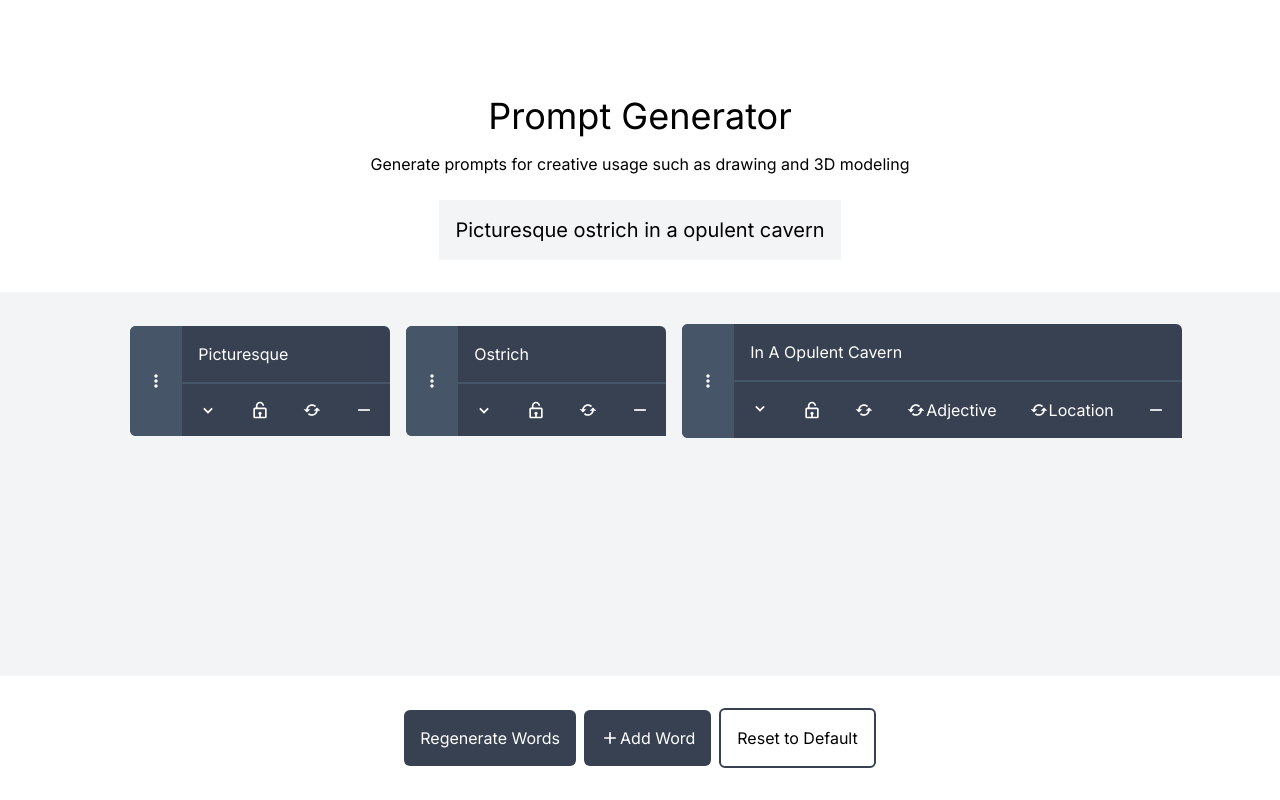
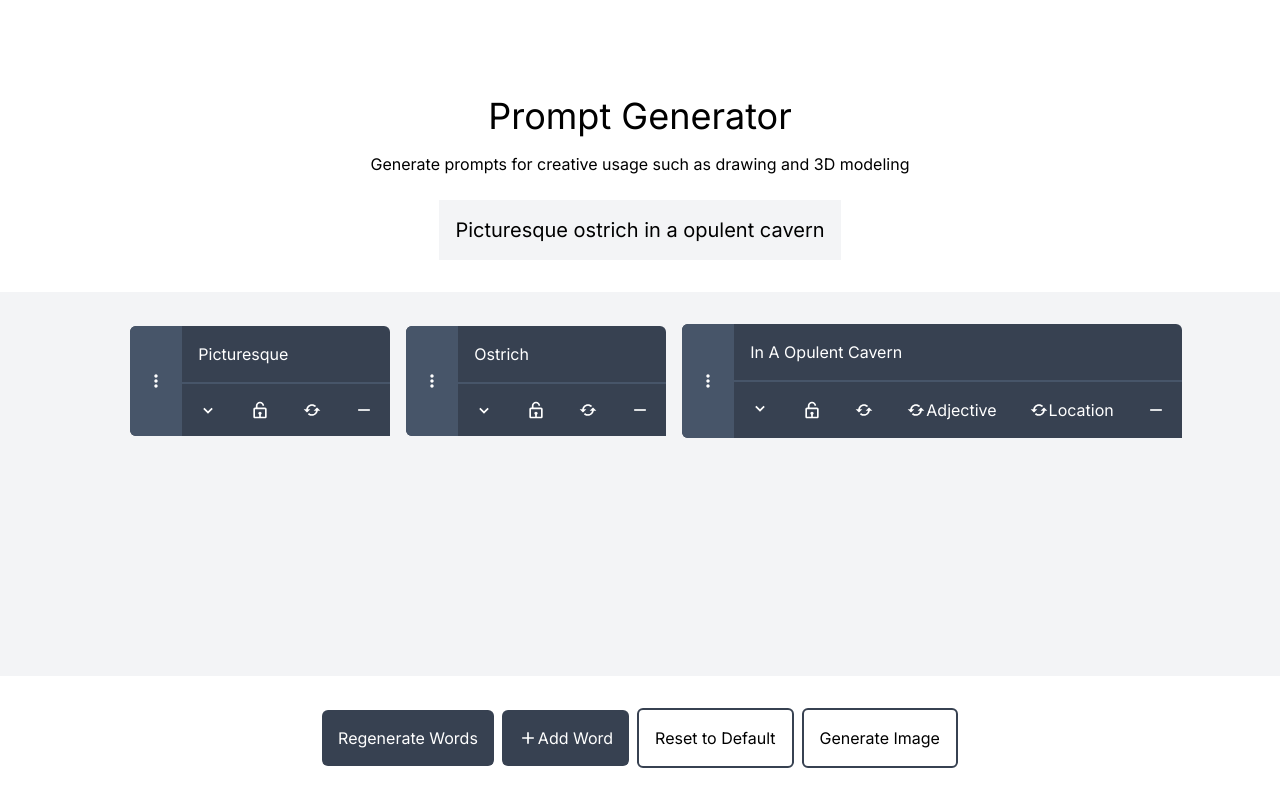
Before and after one commit to DanielHearn/Prompt-Generator, a Next.js app: page / in a window 1280 px wide. Shown: the top 800 px of the page. Built offline with nearby package versions, Linux system fonts and the light colour scheme.

Commit message:
Add AI image

```diff
--- a/app/components/words/Words.tsx
+++ b/app/components/words/Words.tsx
@@ -13,7 +13,7 @@ import Word from '../word/Word'
 import { Reorder } from 'framer-motion'
 import { BiPlus } from 'react-icons/bi'
 import { primaryButtonStyle, secondaryButtonStyle } from '../../styles'
-import { useEffect, useMemo } from 'react'
+import { useEffect, useMemo, useState } from 'react'
 import { selectMobile, setMobile } from '@/lib/features/words/metaSlice'
 
 export const Words = () => {
@@ -21,6 +21,7 @@ export const Words = () => {
   const words = useAppSelector(selectWords)
   const history = useAppSelector(selectHistory)
   const mobile = useAppSelector(selectMobile)
+  const [imageUrl, setImageUrl] = useState(null)
 
   const formattedSentence = words
     .map((word, i) => {
@@ -47,6 +48,23 @@ export const Words = () => {
       window.removeEventListener('resize', resize)
     }
   }, [dispatch])
+
+  async function streamToString(stream) {
+    return await new Response(stream).text()
+  }
+
+  const generateImage = async () => {
+    const uri = await fetch(
+      `https://ai-image-gen-55a.pages.dev/generate_image?prompt=${formattedSentence}`,
+    )
+    const str = await streamToString(uri.body)
+    const obj = JSON.parse(str)
+    setImageUrl(obj.dataURI)
+  }
+
+  useEffect(() => {
+    setImageUrl(null)
+  }, [formattedSentence])
 
   const orderedHistory = useMemo(() => {
     const tempHistory = history.slice()
@@ -115,7 +133,15 @@ export const Words = () => {
         <button className={secondaryButtonStyle} onClick={() => dispatch(resetWords())}>
           Reset to Default
         </button>
+        <button className={secondaryButtonStyle} onClick={() => generateImage()}>
+          Generate Image
+        </button>
       </div>
+      {imageUrl && (
+        <div>
+          <img src={imageUrl} alt="" width="512" height="512" />
+        </div>
+      )}
       <div className="flex flex-col items-center justify-center gap-2 mt-8 mb-2 ml-0 mr-0 w-full max-w-4xl bg-gray-100 rounded-md overflow-hidden">
         <div className="flex flex-row items-center place-content-between p-4 bg-gray-300 w-full">
           <h4 className="text-xl">Prompt History</h4>
--- a/lib/features/words/wordSlice.ts
+++ b/lib/features/words/wordSlice.ts
@@ -70,7 +70,6 @@ const generateWord = (
   options: { baseWord?: string; adjective?: string } = {},
 ): word => {
   const { baseWord, adjective: baseAdjective } = options
-  console.log(wordTypeMap[type].length)
   let value = baseWord || wordTypeMap[type][randomIndexFromArray(wordTypeMap[type].length)]
   let rawValue = value
   let adjective = ''
```
